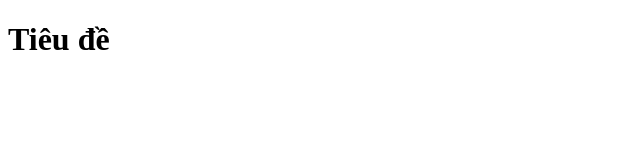
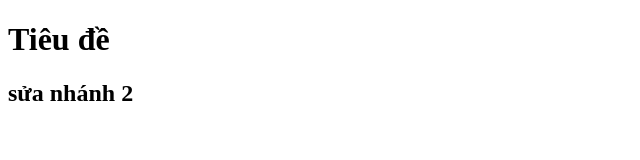
Before and after one commit to lehainam-05/duan6, a plain HTML site: page index.html in a window 1280 px wide. Shown: the whole page, without its empty margins (0-640 px from the left). Drawn offline with Linux system fonts and the light colour scheme.

Commit message:
sửa nhánh 2

```diff
--- a/index.html
+++ b/index.html
@@ -9,6 +9,7 @@
 
 <body>
     <h1>Tiêu đề</h1>
+    <h2>sửa nhánh 2</h2>
 </body>
 
 </html>
```
